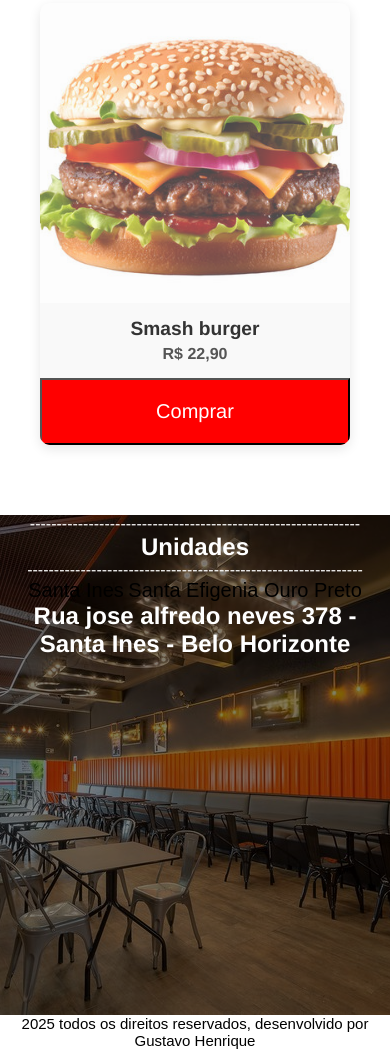
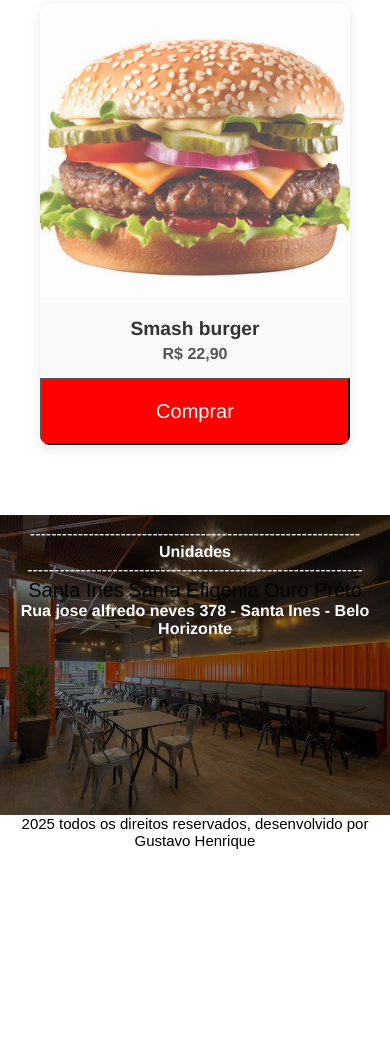
Before and after one commit to gustavosantt/Hamburgaria, a plain HTML site: page index.html in a window 390 px wide. Shown: the part 2315-3364 px from the top of the page. After the commit the page ends 3164 px from the top, so only its background shows below. Drawn offline with Linux system fonts and the light colour scheme.

Commit message:
Ajuste de responsividade unidades

```diff
--- a/styles.css
+++ b/styles.css
@@ -290,6 +290,19 @@ nav a{
     z-index: -1;                 /* Fica atrás do conteúdo */
 }
 
+/* Ajustes para dispositivos móveis */
+@media (max-width: 600px) {
+    .templateuni {
+        height: 300px;
+        background-attachment: scroll; /* Fallback: alguns celulares não lidam bem com 'fixed' */
+        padding: 10px;
+    }
+
+    .templateuni h1, .templateuni p {
+        font-size: 16px;
+    }
+}
+
 .unidades nav a{
     font-size: 20px;
 
```
